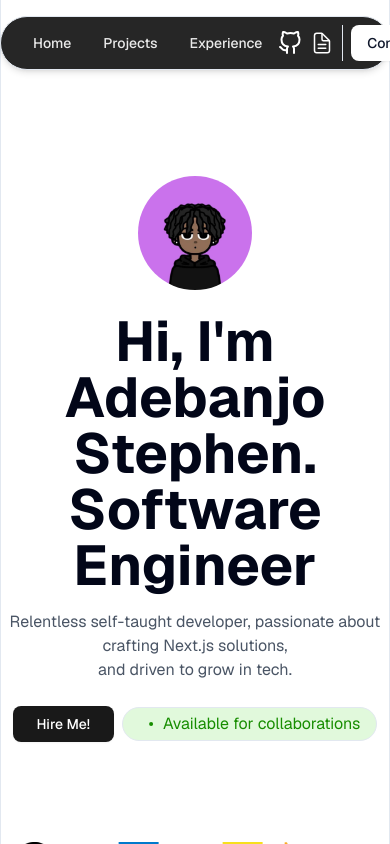
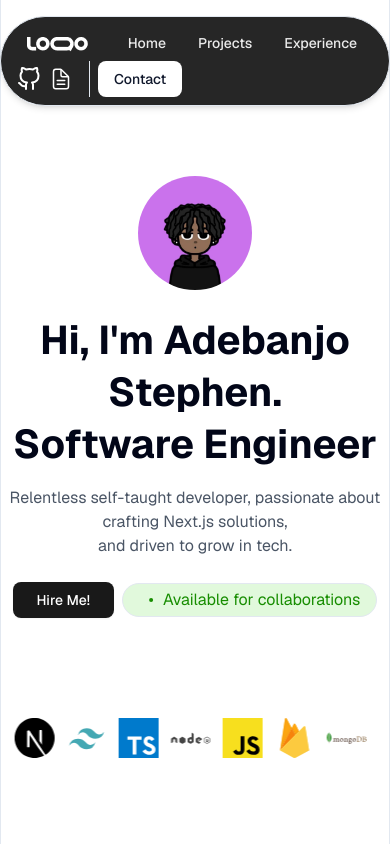
Before and after one commit to SteeveSticks/my-portfolio, a Next.js app: page / in a window 390 px wide. Shown: the top 844 px of the page. Built offline with nearby package versions, Linux system fonts and the light colour scheme.

Commit message:
hero 0.2

```diff
--- a/src/components/Hero.tsx
+++ b/src/components/Hero.tsx
@@ -19,18 +19,19 @@ const Hero = () => {
         </div>
 
         <div className="">
-          <h1 className="font-bold leading-14 text-[56px] mt-6">
+          <h1 className="font-bold md:leading-14 leading-13 md:text-[56px] text-[40px] mt-6">
             Hi, I&apos;m Adebanjo Stephen.
             <br /> Software Engineer
           </h1>
-          <h3 className="text-gray-600 mt-4">
+          <h3 className="text-gray-600 mt-4 flex-wrap">
             Relentless self-taught developer, passionate about crafting Next.js
             solutions,
-            <br /> and driven to grow in tech.
+            <br />
+            and driven to grow in tech.
           </h3>
         </div>
 
-        <div className="flex items-center justify-center mt-6 gap-2">
+        <div className="flex items-center justify-center mt-6 gap-2 flex-wrap">
           <Button className="!bg-black/90 text-white !cursor-pointer !py-4 !px-6 hover:!bg-black/82">
             <a href="#contact">Hire Me!</a>
           </Button>
--- a/src/components/Navbar.tsx
+++ b/src/components/Navbar.tsx
@@ -8,7 +8,7 @@ import { HoverCard, HoverCardTrigger, HoverCardContent } from "./ui/hover-card";
 const Navbar = () => {
   return (
     <header className="py-4">
-      <nav className="max-w-[586px] mx-auto bg-black/85 flex justify-between items-center py-2 px-4 rounded-full border outline-none shadow-md fixed left-0 right-0 ">
+      <nav className="max-w-[586px] mx-auto bg-black/85 flex flex-wrap justify-between items-center py-2 px-4 rounded-full border outline-none shadow-md fixed left-0 right-0 ">
         <div>
           <Link href="/">
             <img src="/img/brandLogo.png" alt="Brand Logo" />
@@ -16,7 +16,7 @@ const Navbar = () => {
         </div>
 
         <div className="">
-          <ul className="flex-between">
+          <ul className="flex-between flex-wrap">
             <li>
               <Button variant="link">
                 <a href="#">Home</a>
@@ -35,7 +35,7 @@ const Navbar = () => {
           </ul>
         </div>
 
-        <div className="flex-between gap-2">
+        <div className="flex-between gap-2 flex-wrap">
           <HoverCard>
             <HoverCardTrigger>
               <Link
@@ -52,6 +52,7 @@ const Navbar = () => {
             <HoverCardTrigger>
               <IoDocumentTextOutline className="size-6 text-white hover:text-white/90 cursor-pointer" />
             </HoverCardTrigger>
+            <ul className="flex-between flex-wrap"></ul>
             <HoverCardContent>Resume</HoverCardContent>
           </HoverCard>
 
```
